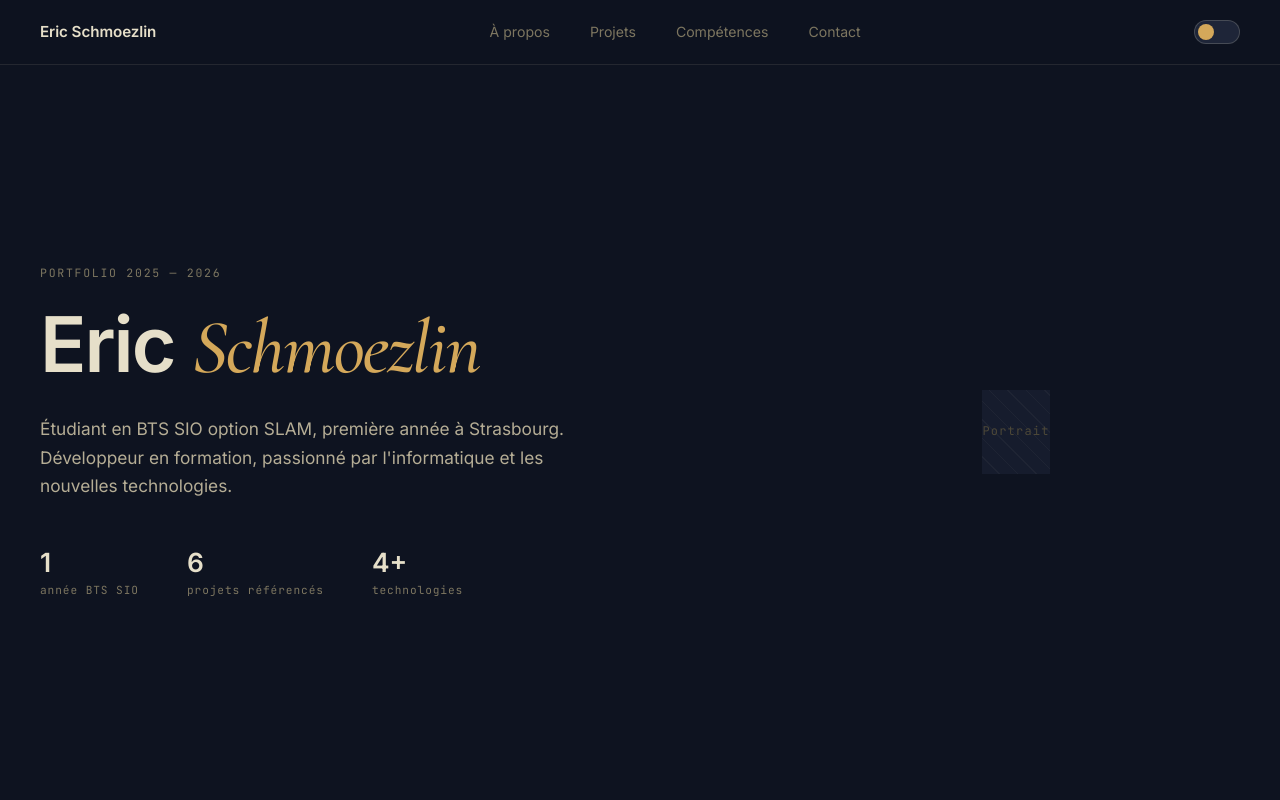
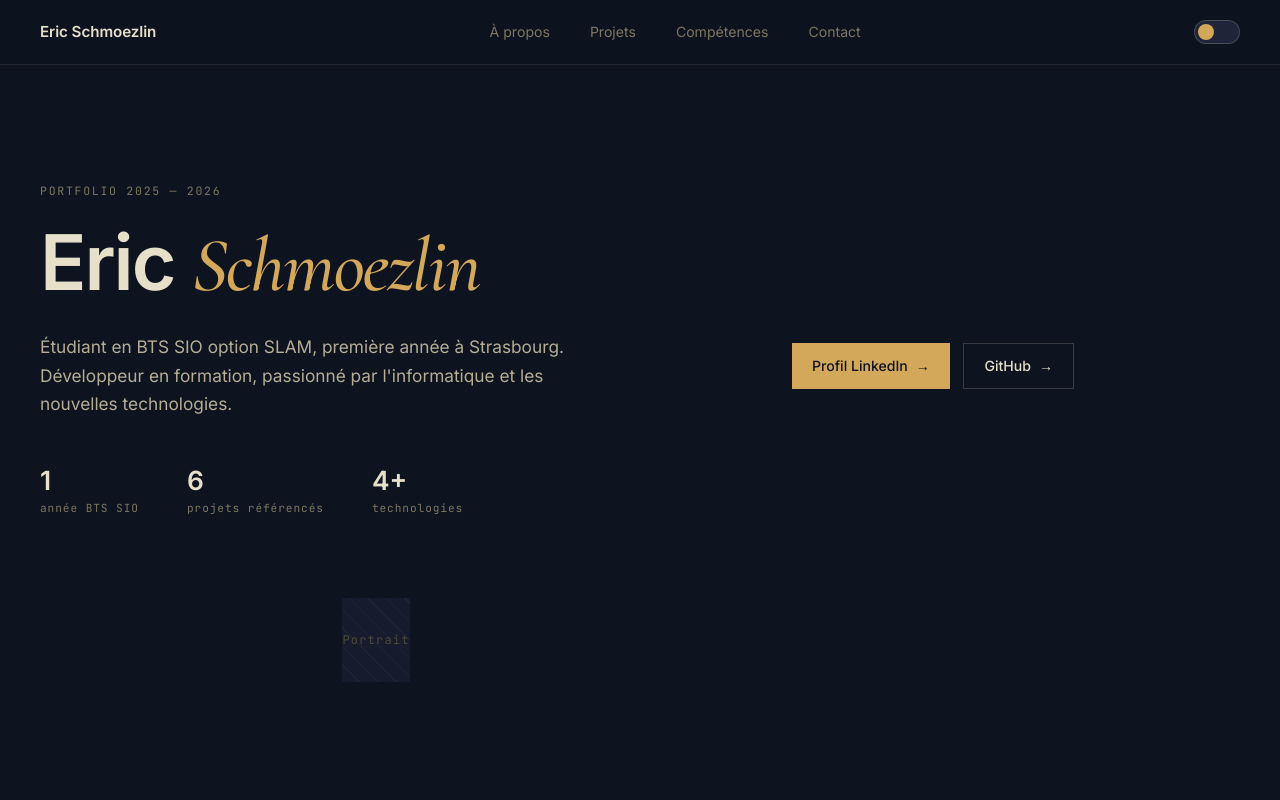
Before and after one commit to Amsha67/Portfolio, a Vue app: page / in a window 1280 px wide. Shown: the top 800 px of the page. Built offline with nearby package versions, Linux system fonts and the light colour scheme.

Commit message:
conformité E5 - contribution , tableau xlsx, LinkedIn visible

```diff
--- a/src/components/HomeHero.vue
+++ b/src/components/HomeHero.vue
@@ -30,6 +30,26 @@ const stats = [
           </li>
         </ul>
       </div>
+      <div class="hero-cta">
+  <a
+    href="https://www.linkedin.com/in/eric-schmoelzlin-824274220"
+    target="_blank"
+    rel="noopener"
+    class="cta-linkedin"
+  >
+    <span>Profil LinkedIn</span>
+    <span class="arrow" aria-hidden="true">→</span>
+  </a>
+  <a
+    href="https://github.com/Amsha67"
+    target="_blank"
+    rel="noopener"
+    class="cta-github"
+  >
+    <span>GitHub</span>
+    <span class="arrow" aria-hidden="true">→</span>
+  </a>
+</div>
 
       <div class="hero-photo">
         <div class="hero-photo-placeholder">
@@ -174,4 +194,52 @@ const stats = [
   .hero { padding: 3rem 1.25rem; }
   .hero-stats { flex-direction: column; gap: 1.5rem; }
 }
+
+.hero-cta {
+  display: flex;
+  gap: 0.85rem;
+  margin-top: 2rem;
+  flex-wrap: wrap;
+}
+
+.cta-linkedin,
+.cta-github {
+  display: inline-flex;
+  align-items: center;
+  gap: 0.5rem;
+  padding: 0.7rem 1.25rem;
+  font-size: 0.88rem;
+  font-weight: 500;
+  text-decoration: none;
+  transition: all 0.3s ease;
+}
+
+.cta-linkedin {
+  background: var(--accent);
+  color: var(--bg);
+}
+
+.cta-linkedin:hover {
+  background: var(--accent-soft);
+}
+
+.cta-github {
+  border: 1px solid var(--border-strong);
+  color: var(--text);
+}
+
+.cta-github:hover {
+  border-color: var(--accent);
+  color: var(--accent);
+}
+
+.hero-cta .arrow {
+  display: inline-block;
+  transition: transform 0.3s ease;
+}
+
+.cta-linkedin:hover .arrow,
+.cta-github:hover .arrow {
+  transform: translateX(3px);
+}
 </style>
--- a/src/data/projects.js
+++ b/src/data/projects.js
@@ -8,6 +8,7 @@ export const projects = [
         num: '01',
         category: 'Stage',
         title: 'Lerneuro',
+        Contribution: 'Développement front-end Vue.js/back-end Laravel à venir',
         subtitle: 'Application de test neuroatypique',
         date: 'Mai → Juillet 2026',
         duration: '6 semaines',
@@ -24,13 +25,10 @@ export const projects = [
             {
                 title: 'Contexte',
                 content: "Nerleuro accompagne des personnes neuroatypiques (TDAH, TSA, troubles anxieux, addictions). Les praticiens utilisent quotidiennement plusieurs questionnaires validés scientifiquement pour évaluer leurs bénéficiaires. Avant ce projet, les bilans étaient remplis manuellement sur papier puis consulté par les psychologues ce qui prend un temps considérable.",
-                // ICI LES IMAGES
+
 
                 images: [
-                    { src: '/projets/lerneuro/images/accueil.png', alt: "Page d'accueil de l'application", caption: "Tableau de bord praticien" },
-                    { src: '/projets/lerneuro/images/testautisme.png', alt: "Passation d'un questionnaire ASRS", caption: "Questionnaire ASRS en cours" },
-                    { src: '/projets/lerneuro/images/03-scoring.png', alt: "Résultat du scoring", caption: "Affichage du score et interprétation" },
-
+                    { src: '/projets/lerneuro/images/accueil.png', alt: "Page d'accueil de l'application", caption: "Tableau de bord praticien" }
                 ],
 
             },
@@ -38,6 +36,7 @@ export const projects = [
             {
                 title: 'Test et scoring automatisé',
                 content: "Concevoir une application web interne qui automatise la passation des questionnaires, calcule les scores selon les barèmes officiels, génère des rapports lisibles, et envoie les bilans par e-mail aux bénéficiaires. L'ensemble devait fonctionner en local pour respecter la confidentialité des données médicales.",
+
             },
             {
                 title: 'Formulaire mail',
--- a/src/views/CompetencesView.vue
+++ b/src/views/CompetencesView.vue
@@ -52,6 +52,21 @@ const toggleCompetence = (comp) => {
           <span class="stat-label">Projets référencés</span>
         </div>
       </div>
+
+      <!-- Téléchargement officiel -->
+<div class="download-block">
+  <p class="download-label">Format officiel </p>
+  <a
+    href="/documents/tableau.xlsx"
+    download
+    class="download-btn"
+  >
+    <span>Télécharger le tableau de synthèse</span>
+    <span class="download-meta">.xlsx · 15 Ko</span>
+  </a>
+</div>
+
+
 
       <!-- Tableau de synthèse officiel -->
       <header class="section-block-header">
@@ -399,6 +414,57 @@ const toggleCompetence = (comp) => {
   transition: transform 0.3s ease;
 }
 
+
+/* Tableau XLSX */
+.download-block {
+  display: flex;
+  align-items: center;
+  justify-content: space-between;
+  flex-wrap: wrap;
+  gap: 1.25rem;
+  padding: 1.25rem 1.75rem;
+  background: var(--bg-elevated);
+  border: 1px solid var(--border);
+  margin: 0 0 1.5rem;
+  transition: background 0.5s ease, border-color 0.5s ease;
+}
+
+.download-label {
+  font-family: var(--font-mono);
+  font-size: 0.72rem;
+  letter-spacing: 0.15em;
+  text-transform: uppercase;
+  color: var(--text-muted);
+  margin: 0;
+  transition: color 0.5s ease;
+}
+
+.download-btn {
+  display: inline-flex;
+  align-items: center;
+  gap: 0.85rem;
+  padding: 0.75rem 1.25rem;
+  background: var(--accent);
+  color: var(--bg);
+  text-decoration: none;
+  font-size: 0.92rem;
+  font-weight: 500;
+  transition: background 0.3s ease;
+}
+
+.download-btn:hover { background: var(--accent-soft); }
+
+.download-meta {
+  font-family: var(--font-mono);
+  font-size: 0.75rem;
+  opacity: 0.7;
+}
+
+@media (max-width: 640px) {
+  .download-block { flex-direction: column; align-items: stretch; }
+  .download-btn { justify-content: center; }
+}
+
 /* Responsive */
 @media (max-width: 720px) {
   .competences-page { padding: 5rem 1.25rem 4rem; }
@@ -407,4 +473,6 @@ const toggleCompetence = (comp) => {
   .competence-count { display: none; }
   .competence-detail { padding-left: 0; }
 }
+
+
 </style>
--- a/src/views/ProjectDetailView.vue
+++ b/src/views/ProjectDetailView.vue
@@ -89,6 +89,17 @@ const project = computed(() => getProjectBySlug(route.params.slug))
         <p class="section-content">{{ section.content }}</p>
       </div>
     </section>
+
+    <!-- Contribution personnelle  -->
+<section v-if="project.contribution" class="detail-section detail-contribution">
+  <div class="section-inner">
+    <h2 class="section-title">
+      <span class="section-num">→</span>
+      Ma contribution personnelle
+    </h2>
+    <p class="section-content contribution-text">{{ project.contribution }}</p>
+  </div>
+</section>
 <!-- Galerie d'images -->
 <section v-if="project.images && project.images.length" class="detail-section">
   <div class="section-inner">
@@ -460,4 +471,11 @@ const project = computed(() => getProjectBySlug(route.params.slug))
   .detail-header { padding: 5rem 0 3rem; }
   .detail-infos { grid-template-columns: repeat(2, 1fr); }
 }
+.detail-contribution .section-content {
+  padding: 1.5rem 1.75rem;
+  background: var(--bg-elevated);
+  border-left: 3px solid var(--accent);
+  font-style: italic;
+  transition: background 0.5s ease, border-color 0.5s ease;
+}
 </style>
```
Also changed, not shown: 1 other file (tests, documents, lock files or other folders).
